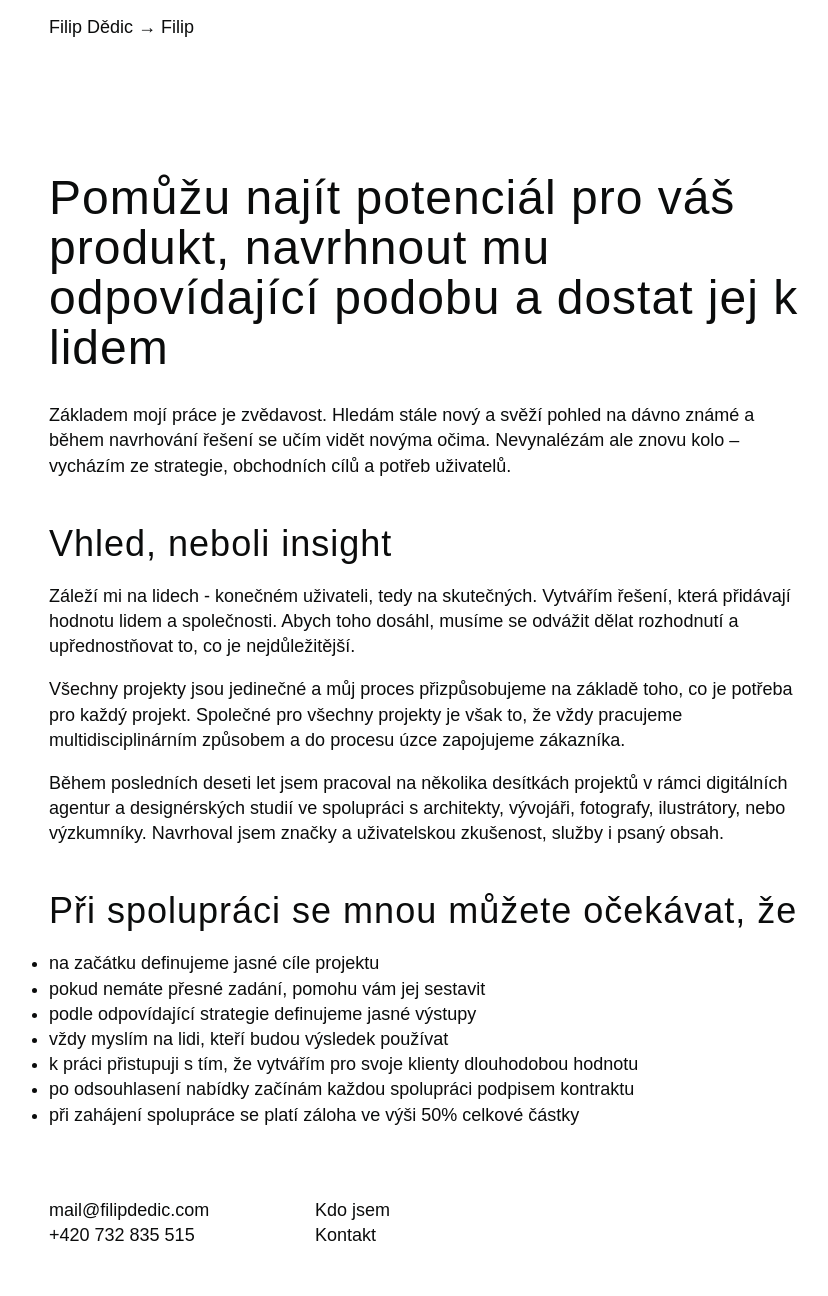
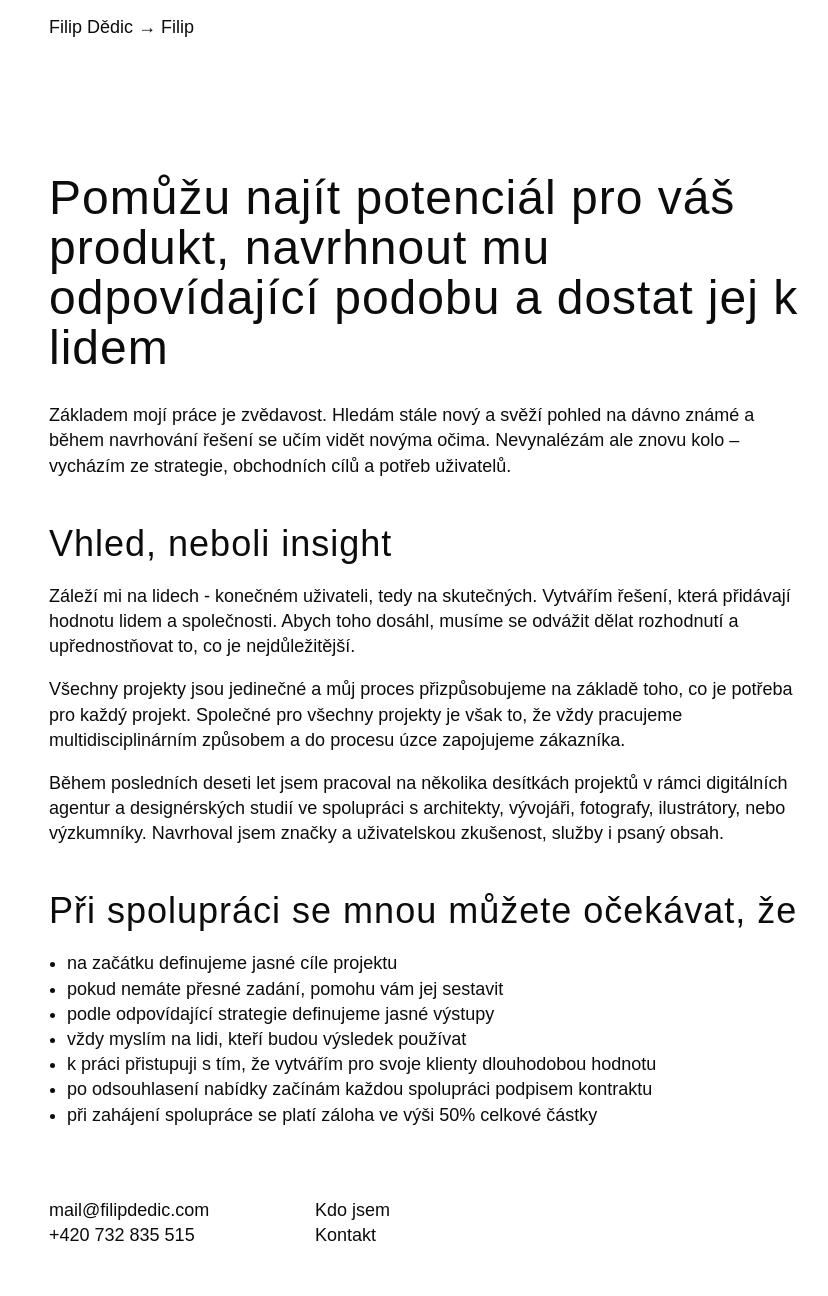
Before and after one commit to fdedic/fdedic.github.io, a Jekyll site: the page built from filip.md, in a window 1280 px wide. Shown: the whole page, without its empty margins (211-1039 px from the left). Built offline with Jekyll 4.4.1, drawn with Linux system fonts in a browser that asks for light colours; nearby versions of some CDN libraries; some web fonts are replaced.

Commit message:
Update base.css

```diff
--- a/assets/css/base.css
+++ b/assets/css/base.css
@@ -421,6 +421,10 @@ padding: 10px 60px 10px 15px;
 }
 
  /* Lists */
+
+ ul {
+     margin-left: 18px;
+ }
 
  .list-bullet ul li:before {
      content: " ";
```
